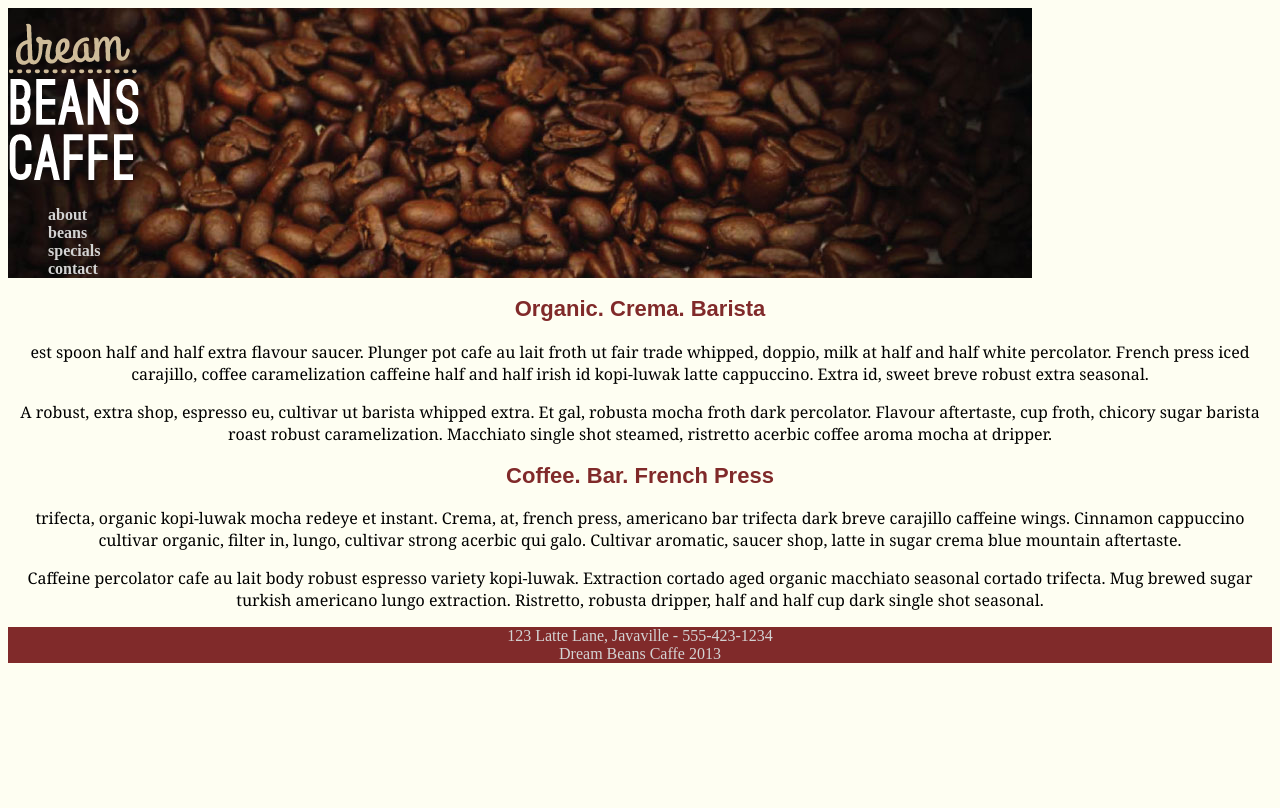
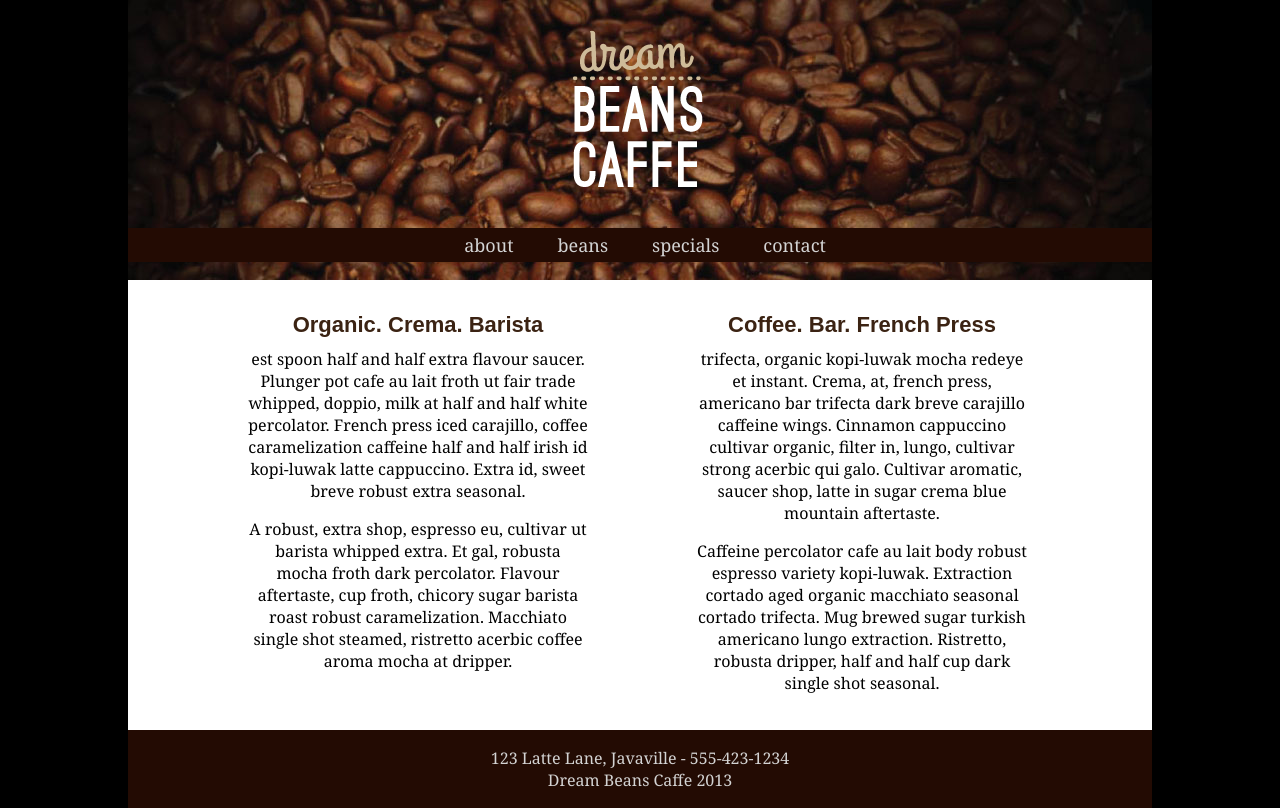
Before and after one commit to jhezghia/jhezghia.github.io, a plain HTML site: page coffee/index.html in a window 1280 px wide. Drawn offline with Linux system fonts and the light colour scheme.

Commit message:
completed coffee site

```diff
--- a/coffee/index.html
+++ b/coffee/index.html
@@ -8,6 +8,7 @@
 </head>
 
 <body>
+	<div id ="background">
 	<header>
 		<img src="images/beans-logo.png" />
 
@@ -22,7 +23,8 @@
 		</nav>
 	</header>
 
-	<section>
+	<div id ="columns">
+	<section id="left-col">
 		<h2> Organic. Crema. Barista </h2>
 		<p>	est spoon half and half extra flavour saucer. Plunger pot cafe au lait froth ut fair trade whipped, doppio, milk at half and half white percolator. French press iced carajillo, coffee caramelization caffeine half and half irish id kopi-luwak latte cappuccino. Extra id, sweet breve robust extra seasonal.
 		</p>
@@ -31,7 +33,7 @@
 		</p>
 	</section>
 
-	<section>
+	<section id="right-col">
 		<h2> Coffee. Bar. French Press  </h2>
 		<p> trifecta, organic kopi-luwak mocha redeye et instant. Crema, at, french press, americano bar trifecta dark breve carajillo caffeine wings. Cinnamon cappuccino cultivar organic, filter in, lungo, cultivar strong acerbic qui galo. Cultivar aromatic, saucer shop, latte in sugar crema blue mountain aftertaste.
 		</p>
@@ -40,7 +42,8 @@
 		</p>
 
 	</section>
-
+	</div>
+	</div>
 </body>
 
 <footer>
--- a/coffee/style.css
+++ b/coffee/style.css
@@ -1,46 +1,131 @@
+/*********************
+Header
+**********************/
+
 header {
   background-image: url("images/beans.jpg");
   background-repeat: no-repeat;
+  width:1024px;
+  margin: 0 auto;
+  padding-bottom: 20px;
 }
 
-body {
-	background-color:#FEFEF2;
+header img {
+	width: 136px;
+	margin: 0 auto;
+	padding: 15px 0 35px 0;
+	display: block;
 }
 
+nav {
+	background: #230B03;
+	/* Widen the background thing around nav */
+	padding: 5px 0;
+
+
+}
 ul {
-	list-style-type: none;
+	width: 1000px;
+	margin:0px auto;
+	text-align: center;
+	padding:0px;
+	padding-left: 10px;
 }
 
-h2, p {
-	font-family: arial;
+ul li {
+	list-style-type: none;
+	display: inline;
+	/* Spacing of nav in between one another */
+	margin: 0 20px;
+	text-align: center;
+}
+
+li a {
+	text-decoration: none;
+	color:#d3d3d3;
+	font-size: 18px;
+	font-family: georgia;
+
+}
+
+
+li a:hover{
+	color:gray;
+}
+
+/*********************
+Body
+**********************/
+
+body {
+	background-color:black;
+	margin:0 auto;
+	max-width: 1024px;
+}
+
+#background{
+	background-color:#FFFFFF;
+}
+
+
+
+/*********************
+Columns
+**********************/
+
+#columns {
+	position:relative;
+	padding-bottom: 20px;
+
+}
+
+section {
+	width: 340px;
+	overflow: auto;
+	margin-left:auto;
+	margin-right: auto;
+}
+
+#left-col {
+	float:left;
+	margin-left:120px;
+
+
+}
+
+#right-col {
+	margin-right:120px;
+
+
+}
+
+/*********************
+Text
+**********************/
+
+p {
+	margin-top: 10px;
+}
+p, footer {
+	font-size: 16px;
+	font-family: georgia;
+}
+
+p, h2 {
 	text-align: center;
 }
 
 h2 {
+	font-family: arial;
 	font-size: 22px;
-	color:#802A2A;
-}
-
-
-a {
-	text-decoration: none;
-	font-weight:bold;
-	color:#d3d3d3;
-}
-
-
-a:hover{
-	color:gray;
-}
-
-
-p {
-	font-size: 16px;
-	font-family: "Georgia"
+	color:#3B2313;
+	margin:0;
+	margin-top: 30px;
 }
 
 footer{
-	background-color:#802A2A;
+	background-color:#230B03;
 	color:#d3d3d3;
 	text-align: center;
+	padding:17px;
 }
```
